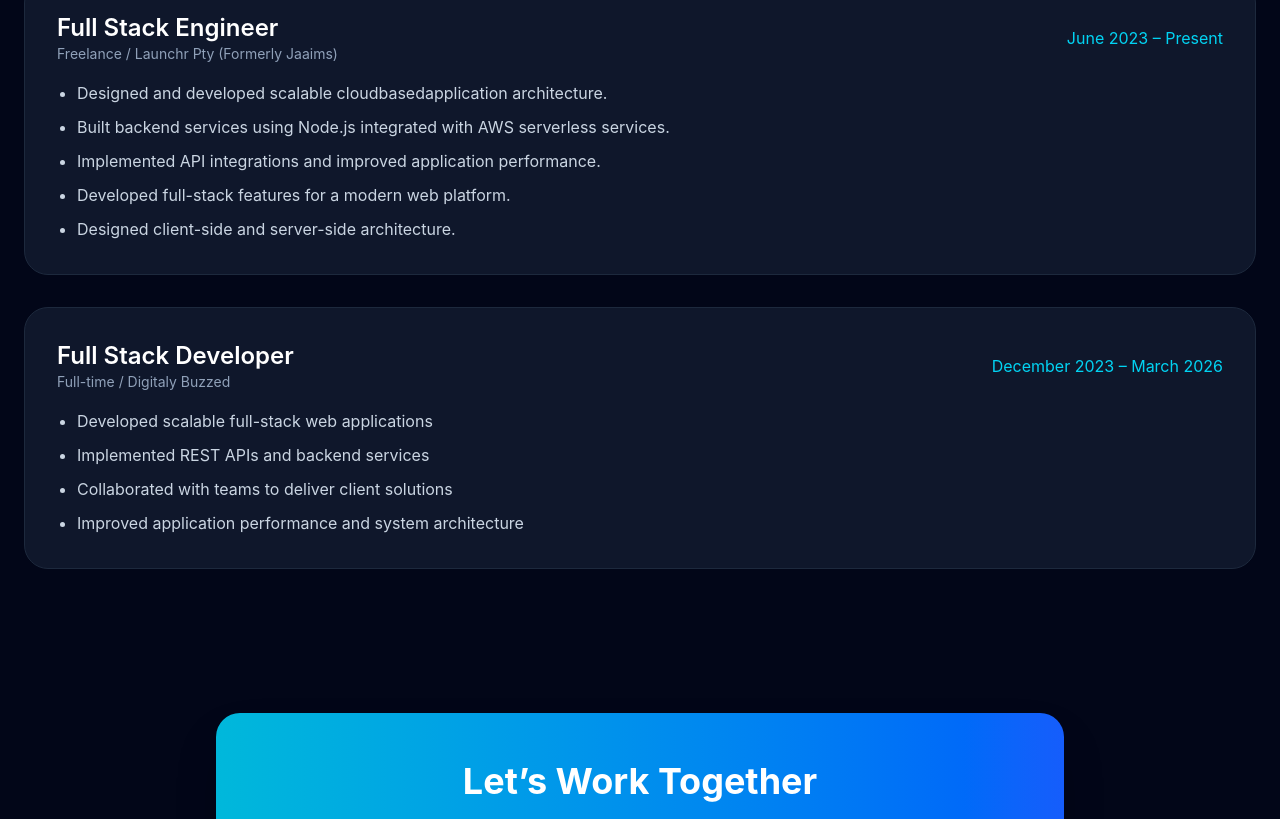
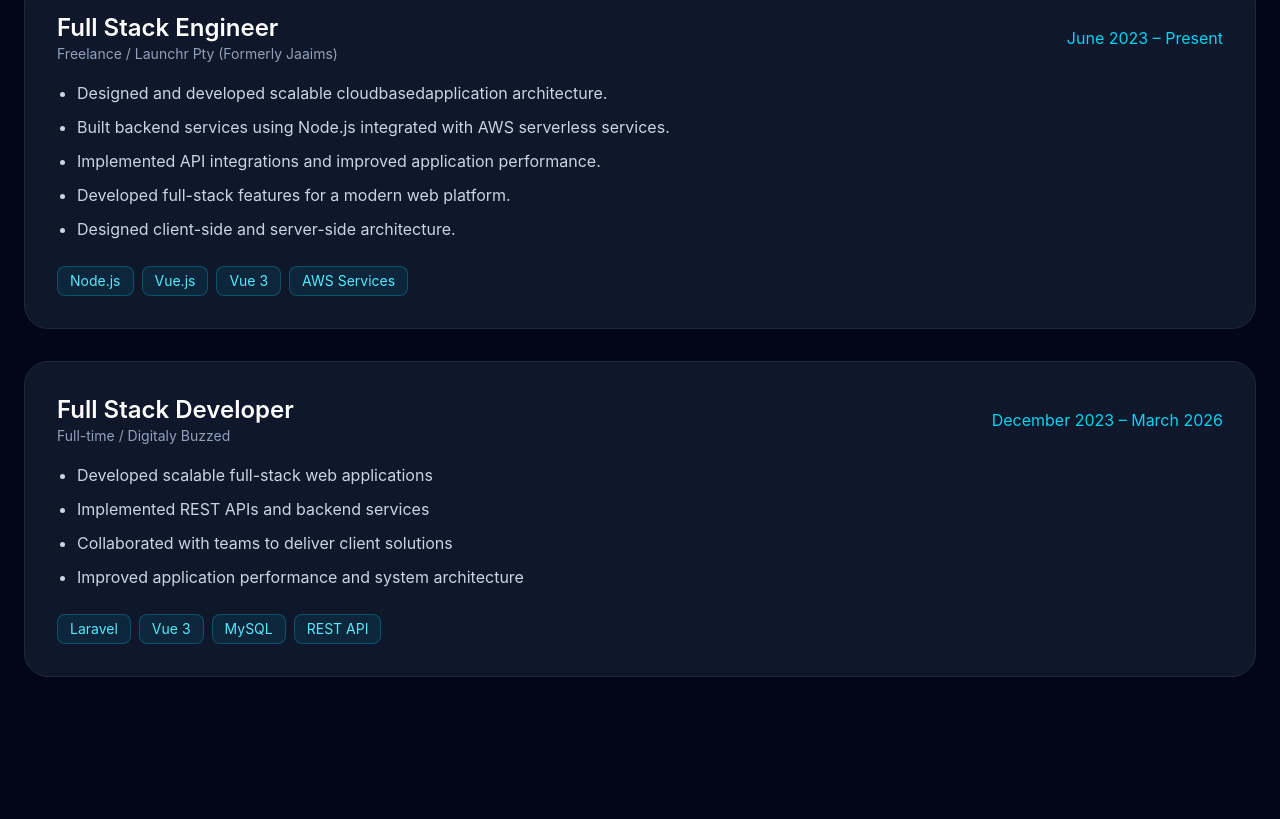
Before and after one commit to rhinlog/portfolio, a React app: page / in a window 1280 px wide. Shown: the part 2069-2888 px from the top of the page. Built offline with nearby package versions, Linux system fonts and the light colour scheme; the HTML template or start-up script is replaced by a standard one.

Commit message:
add tech stacks - exp

```diff
--- a/src/App.jsx
+++ b/src/App.jsx
@@ -4,7 +4,7 @@ export default function Portfolio() {
       title: 'Felix',
       description:
         'Built responsive member and admin portals focused on usability, performance, and streamlined system functionality to enhance overall user experience.',
-      stack: ['Laravel', 'Vue 3', 'MySQL'],
+      stack: ['Laravel', 'Vue 3', 'MySQL', 'REST API'],
       link: 'https://felix.api.org.au/products',
     },
     {
@@ -170,7 +170,6 @@ export default function Portfolio() {
 
         <div className="space-y-6 mb-8">
           <div className="bg-slate-900 border border-slate-800 rounded-3xl p-8">
-
             <div className="flex flex-col md:flex-row md:items-center md:justify-between mb-4">
               <div>
                 <h3 className="text-2xl font-semibold">Full Stack Engineer</h3>
@@ -182,7 +181,7 @@ export default function Portfolio() {
               </span>
             </div>
 
-            <ul className="text-slate-300 leading-relaxed space-y-2 list-disc pl-5">
+            <ul className="text-slate-300 leading-relaxed space-y-2 list-disc pl-5 mb-6">
               <li>Designed and developed scalable cloudbasedapplication architecture.</li>
               <li>Built backend services using Node.js integrated with AWS serverless services.</li>
               <li>Implemented API integrations and improved application performance.</li>
@@ -190,16 +189,32 @@ export default function Portfolio() {
               <li>Designed client-side and server-side architecture.</li>
             </ul>
 
+            <div className="flex flex-wrap gap-2">
+              {[
+                "Node.js",
+                "Vue.js",
+                "Vue 3",
+                "AWS Services"
+              ].map((tech) => (
+                <span
+                  key={tech}
+                  className="bg-cyan-500/10 border border-cyan-500/30 text-cyan-300 px-3 py-1 rounded-lg text-sm"
+                >
+                  {tech}
+                </span>
+              ))}
+            </div>
           </div>
         </div>
 
         <div className="space-y-6">
           <div className="bg-slate-900 border border-slate-800 rounded-3xl p-8">
-
             <div className="flex flex-col md:flex-row md:items-center md:justify-between mb-4">
               <div>
                 <h3 className="text-2xl font-semibold">Full Stack Developer</h3>
-                <p className="text-slate-400 text-sm">Full-time / Digitaly Buzzed</p>
+                <p className="text-slate-400 text-sm">
+                  Full-time / Digitaly Buzzed
+                </p>
               </div>
 
               <span className="text-cyan-400 text-sm md:text-base mt-2 md:mt-0">
@@ -207,13 +222,28 @@ export default function Portfolio() {
               </span>
             </div>
 
-            <ul className="text-slate-300 leading-relaxed space-y-2 list-disc pl-5">
+            <ul className="text-slate-300 leading-relaxed space-y-2 list-disc pl-5 mb-6">
               <li>Developed scalable full-stack web applications</li>
               <li>Implemented REST APIs and backend services</li>
               <li>Collaborated with teams to deliver client solutions</li>
               <li>Improved application performance and system architecture</li>
             </ul>
 
+            <div className="flex flex-wrap gap-2">
+              {[
+                "Laravel",
+                "Vue 3",
+                "MySQL",
+                "REST API",
+              ].map((tech) => (
+                <span
+                  key={tech}
+                  className="bg-cyan-500/10 border border-cyan-500/30 text-cyan-300 px-3 py-1 rounded-lg text-sm"
+                >
+                  {tech}
+                </span>
+              ))}
+            </div>
           </div>
         </div>
       </section>
```
